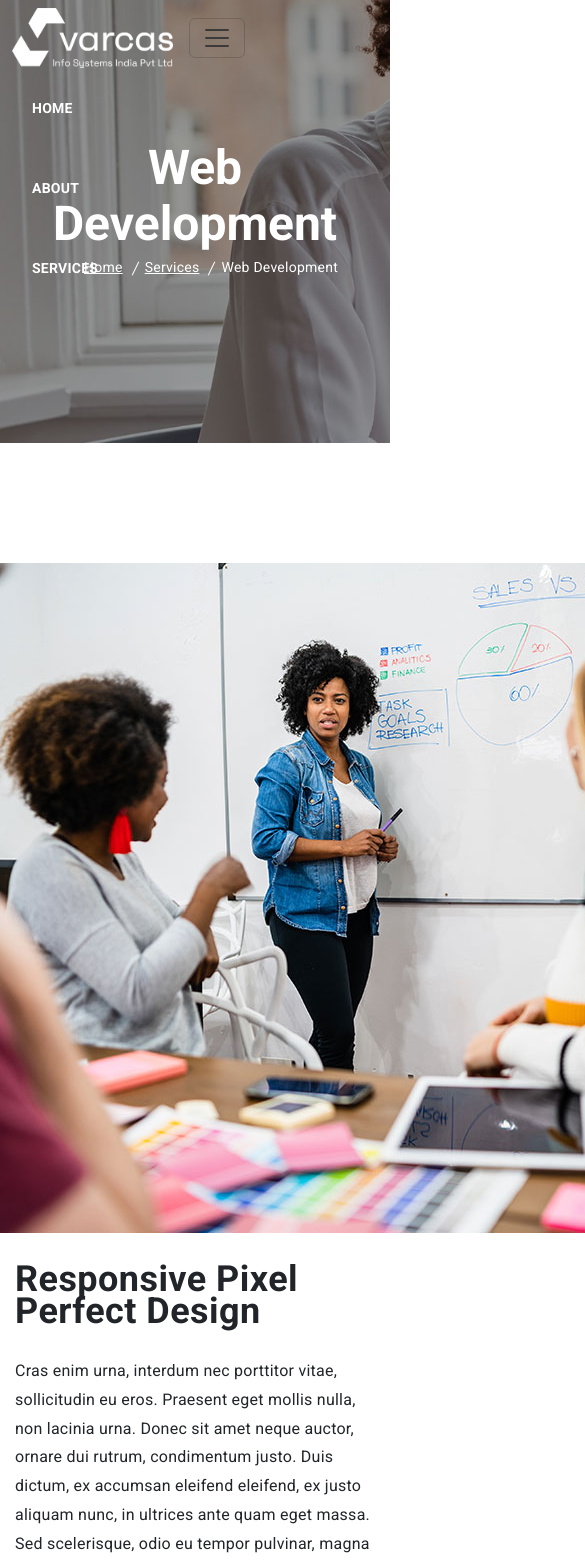
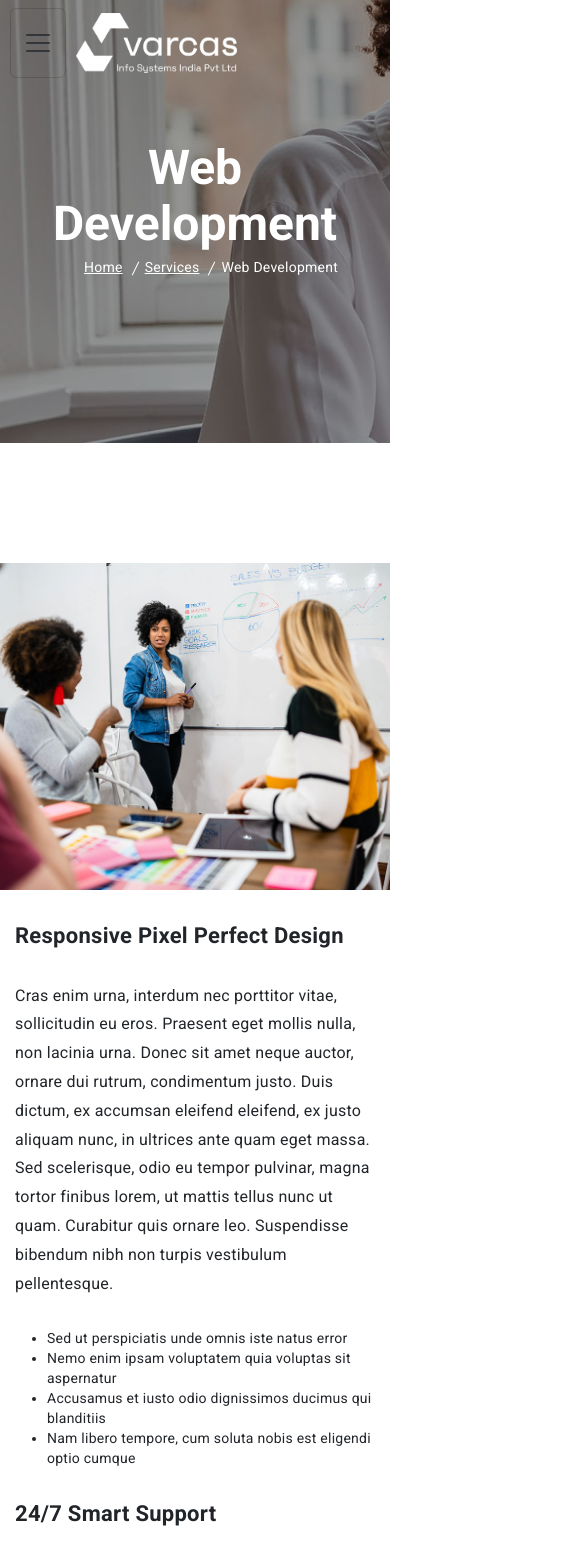
Before and after one commit to ajayreddy002/my-it-site, an Angular app: page /web-app in a window 390 px wide. Shown: the top 1564 px of the page, 585 px wide, since content can reach past the window. Built offline with nearby package versions, Linux system fonts and the light colour scheme.

Commit message:
aboutUs webApp header responsive

```diff
--- a/src/app/about-us/about-us.component.html
+++ b/src/app/about-us/about-us.component.html
@@ -23,7 +23,7 @@
     </section>
     <section>
         <div class="about-content">
-            <div class="row">
+            <div class="row m-0">
                 <div class="col-12">
                     <article class="container">
                         <div class="row mx-5">
@@ -31,7 +31,7 @@
                                 <p class="subtitle">History</p>
                                 <h3>We Have a Great History to Start Our Company.</h3>
                             </div>
-                            <div class="b-shadow d-flex align-items-center justify-content-center">
+                            <div class="b-shadow d-flex align-items-center justify-content-center flex-wrap">
                                 <div class="col-md-4 col-lg-4 col-sm-12">
                                     <div class="ab-card">
                                         <div class="card-inside">
@@ -192,7 +192,7 @@
             <div class="row w-100">
                 <div class="col-md-6 col-sm-12 col-lg-6">
                     <div class="why-img">
-                        <img src="/assets/why-choose-us.png" alt="Why choose us">
+                        <img src="/assets/why-choose-us.png" alt="Why choose us" class="w-100">
                     </div>
                 </div>
                 <div class="col-md-6 col-sm-12 col-lg-6 ps-5">
--- a/src/app/about-us/about-us.component.scss
+++ b/src/app/about-us/about-us.component.scss
@@ -253,3 +253,18 @@
         }
     }
 }
+
+@media (max-width:748px) {
+    .about-content {
+        .row {
+            .col-12 {
+                padding: 0;
+                .container {
+                    .row {
+                        margin: 0 !important;
+                    }
+                }
+            }
+        }
+    }
+}
--- a/src/app/header/header.component.scss
+++ b/src/app/header/header.component.scss
@@ -73,3 +73,26 @@
         }
     }
 }
+@media (max-width:748px) {
+    .header-block {
+        .navbar {
+            .container {
+                padding: 0 !important;
+
+                .nav-img-block {
+                    display: flex;
+                    flex-direction: row-reverse;
+
+                    a,
+                    button {
+                        margin-left: 10px;
+                    }
+                }
+
+                .navbar-collapse {
+                    background-color: #74c1d9;
+                }
+            }
+        }
+    }
+}
--- a/src/app/header/header.component.ts
+++ b/src/app/header/header.component.ts
@@ -7,7 +7,7 @@ import { Component, HostListener, Inject } from '@angular/core';
   styleUrls: ['./header.component.scss']
 })
 export class HeaderComponent {
-  public isCollapsed = false;
+  public isCollapsed = true;
   public isScrollTop = true
   constructor(
     @Inject(DOCUMENT) private document: Document
--- a/src/app/home/home.component.html
+++ b/src/app/home/home.component.html
@@ -94,7 +94,7 @@
                     </div>
                 </div>
             </div>
-            <div class="col-4 col-md-5 col-sm-12 animate__animated animate__fadeInUp me-3">
+            <div class="col-4 col-md-5 col-sm-12 animate__animated animate__fadeInUp me-3 text-center">
                 <img src="/assets/solutions_expert.png" alt="Thinking image" width="90%" height="550px">
             </div>
         </div>
--- a/src/app/web-app/web-app.component.html
+++ b/src/app/web-app/web-app.component.html
@@ -19,7 +19,7 @@
         <div class="row">
             <div class="col-md-8">
                 <div>
-                    <img src="/assets/web-dev.jpeg" alt="">
+                    <img src="/assets/web-dev.jpeg" alt="" class="w-100">
                 </div>
                 <div class="resp-text">
                     <h2>Responsive Pixel Perfect Design</h2>
--- a/src/app/web-app/web-app.component.scss
+++ b/src/app/web-app/web-app.component.scss
@@ -280,6 +280,7 @@
 }
 
 @media(max-width:450px) {
+
     .getintouch {
         text-align: center;
     }
@@ -292,4 +293,23 @@
     .brouchers {
         text-align: center;
     }
+
+    .web-dev-sec {
+        .row {
+            width: 100%;
+            margin: auto;
+
+            .col-md-8,
+            .col-md-4 {
+                padding: 0;
+
+            }
+
+            .resp-text {
+                h2 {
+                    font-size: 22px;
+                }
+            }
+        }
+    }
 }
```
